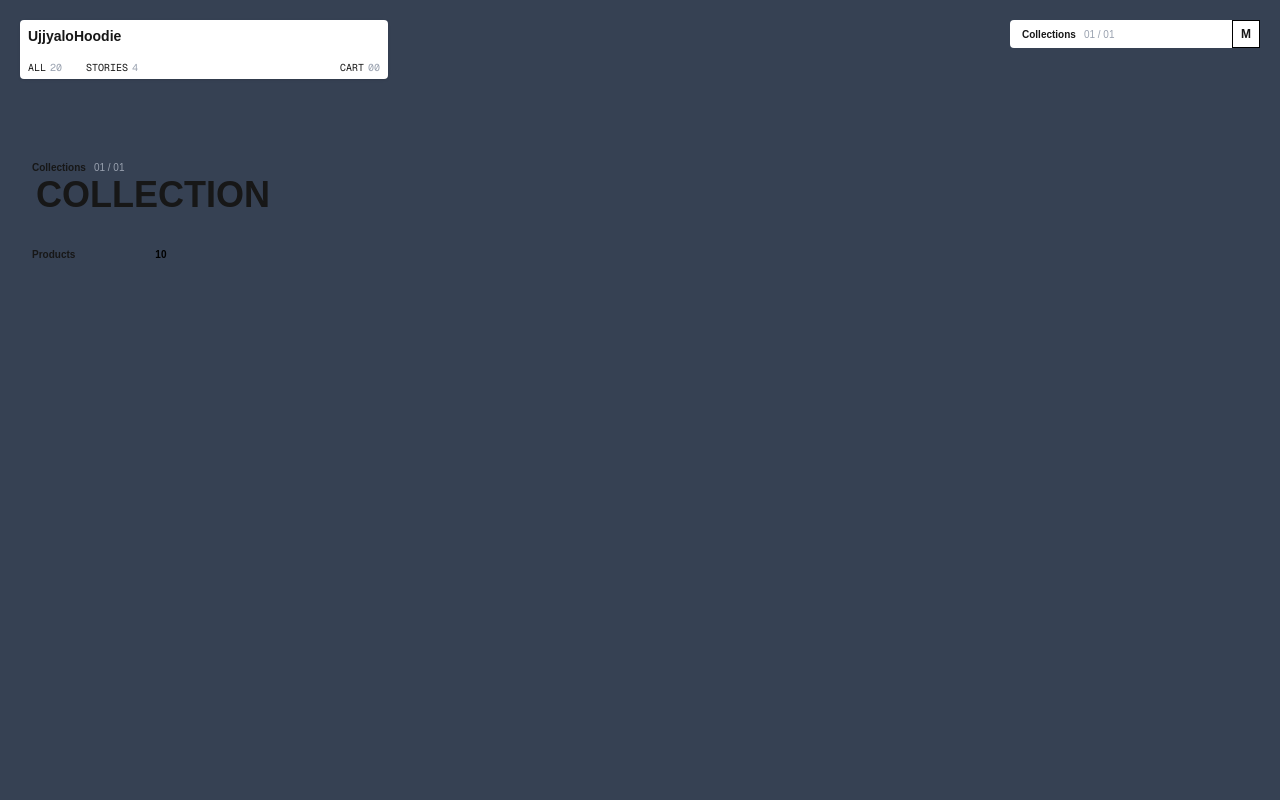
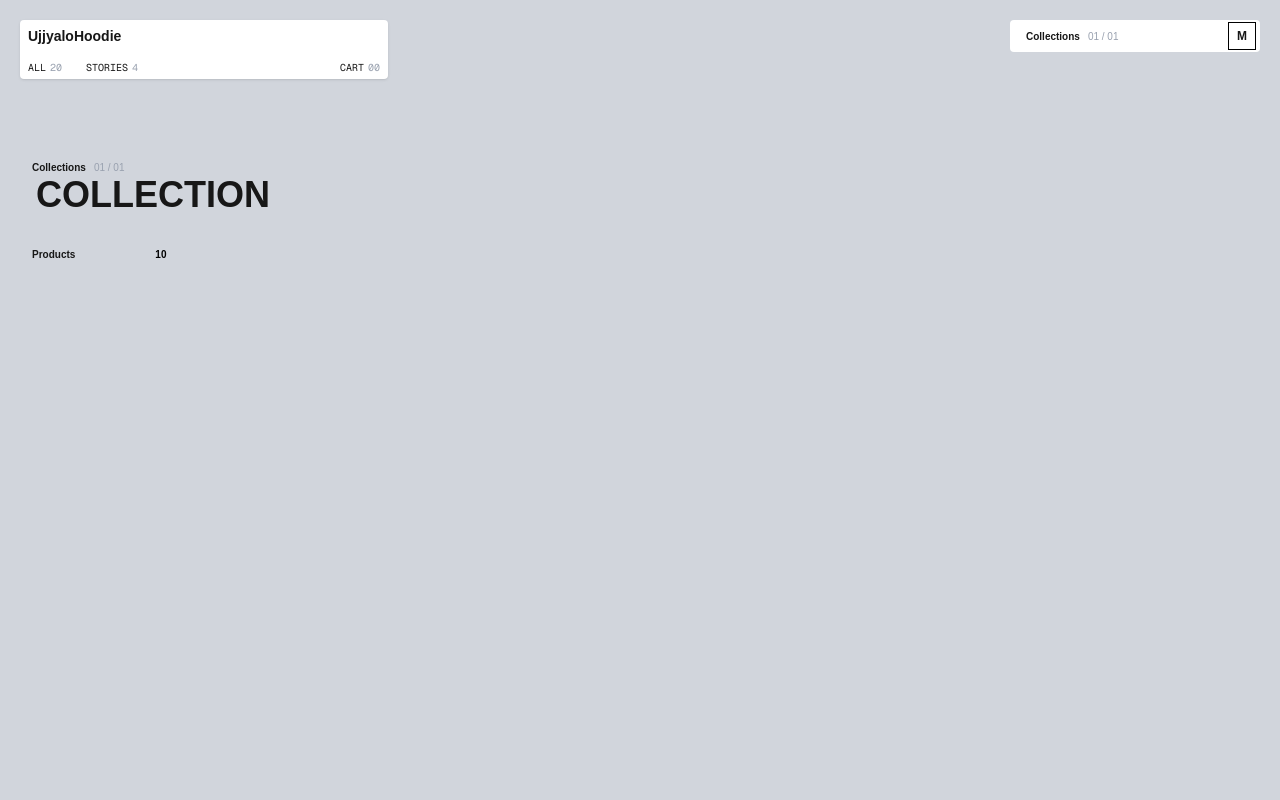
Before and after one commit to AayushKuinkel007/Hoodie_Ecom, a Next.js app in the folder frontend/: page /storiess in a window 1280 px wide. Shown: the top 800 px of the page. Built offline with nearby package versions, Linux system fonts and the light colour scheme.

Commit message:
footer add and minor changes on stories page

```diff
--- a/frontend/app/globals.css
+++ b/frontend/app/globals.css
@@ -3,6 +3,11 @@
 :root {
   --background: #ffffff;
   --foreground: #171717;
+}
+
+::selection{
+  background: #000000;
+  color: #ffffff;
 }
 
 @theme inline {
--- a/frontend/app/storiess/page.jsx
+++ b/frontend/app/storiess/page.jsx
@@ -1,15 +1,17 @@
 import React from "react";
 import Navbar from "../components/Navbar";
+import Footer from "../components/Footer";
 
 const Page = () => {
   return (
-    <div className="relative bg-gray-700 min-h-screen">
+    <>
+      <div className="relative bg-gray-300 min-h-screen">
         {/* Navbar */}
         <Navbar />
 
         {/* Collections Bar */}
         <div className="bg-white w-[250px] md:mt-3 ms-2.5 md:absolute md:top-2 md:right-5 z-10 hidden md:block rounded-sm">
-        <div className="flex justify-between items-center">
+          <div className="flex justify-between items-center py-0.5 px-1">
             <p className="text-[10px] font-semibold flex items-center gap-2 ms-3">
               Collections
               <span className="text-gray-400 font-normal">01 / 01</span>
@@ -23,7 +25,8 @@ const Page = () => {
 
         <div className="hidden md:block absolute left-5 top-40">
           <p className="text-[10px] font-semibold flex items-center gap-2 ms-3">
-          Collections <span className="text-gray-400 font-normal">01 / 01</span>
+            Collections{" "}
+            <span className="text-gray-400 font-normal">01 / 01</span>
           </p>
           <h1 className="text-4xl uppercase font-bold ms-4 mb-8">Collection</h1>
           <p className="text-[10px] font-semibold flex items-center gap-20 ms-3">
@@ -31,6 +34,9 @@ const Page = () => {
           </p>
         </div>
       </div>
+
+      <Footer />
+    </>
   );
 };
 
```
Lines whose indentation alone changed are shown as unchanged.
